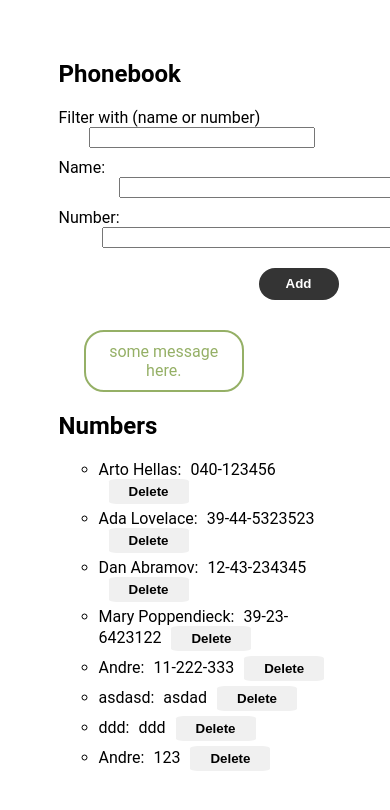
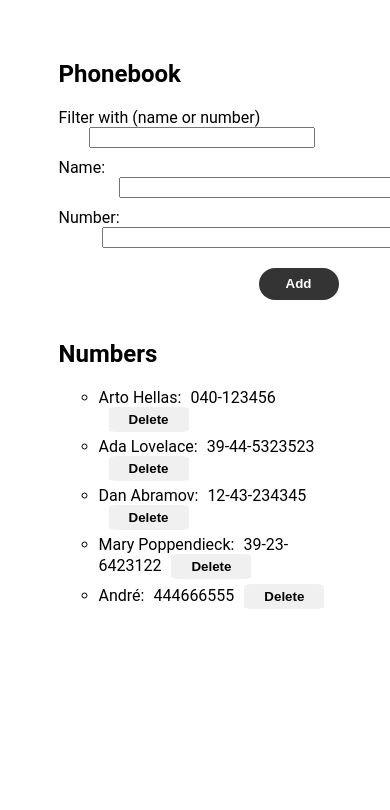
Before and after one commit to katsuragawa-fullstackopen/part-0-to-2, a React (Create React App) app in the folder part2/phonebook/: page / in a window 390 px wide. Shown: the top 810 px of the page. Built offline with nearby package versions, Linux system fonts and the light colour scheme; data requests are answered from the project's data file; the HTML template or start-up script is replaced by a standard one.

Commit message:
Update phonebook to 2.20

```diff
--- a/part2/phonebook/db.json
+++ b/part2/phonebook/db.json
@@ -21,24 +21,9 @@
       "id": 4
     },
     {
-      "name": "Andre",
-      "number": "11-222-333",
+      "name": "André",
+      "number": "444666555",
       "id": 5
-    },
-    {
-      "name": "asdasd",
-      "number": "asdad",
-      "id": 6
-    },
-    {
-      "name": "ddd",
-      "number": "ddd",
-      "id": 7
-    },
-    {
-      "name": "Andre",
-      "number": "123",
-      "id": 8
     }
   ]
 }
--- a/part2/phonebook/src/App.js
+++ b/part2/phonebook/src/App.js
@@ -1,64 +1,9 @@
 import React, { useEffect, useState } from "react";
 import phonebookServices from "./services/phonebook";
-
-const Filter = ({ search, handleSearch }) => (
-  <form>
-    <div className="search-container">
-      Filter with (name or number){" "}
-      <input value={search} onChange={handleSearch} id="search" />
-    </div>
-  </form>
-);
-
-const Form = ({
-  newName,
-  handleNameInput,
-  newNumber,
-  handleNumberInput,
-  addPerson,
-}) => (
-  <form>
-    <div className="input">
-      Name: <input value={newName} onChange={handleNameInput} id="name" />
-    </div>
-    <div className="input">
-      Number:{" "}
-      <input value={newNumber} onChange={handleNumberInput} id="number" />
-    </div>
-    <div className="btn">
-      <button type="submit" onClick={addPerson}>
-        Add
-      </button>
-    </div>
-  </form>
-);
-
-const Persons = ({ persons, search, deletePerson }) => {
-  // callback for filter
-  const filterPerson = (person) =>
-    person.name.toLocaleLowerCase().includes(search.toLocaleLowerCase()) ||
-    person.number.includes(search);
-  return (
-    <div>
-      <ul>
-        {/* show only persons compatible with the search */}
-        {persons.filter(filterPerson).map((person) => (
-          <li key={person.name}>
-            {person.name}: <span>{person.number}</span>
-            <button onClick={() => deletePerson(person.id)} className="del-btn">
-              Delete
-            </button>
-          </li>
-        ))}
-      </ul>
-    </div>
-  );
-};
-
-const Notification = ({ message }) => {
-  if (message === null) return null;
-  return <div className="add-message">{message}</div>;
-};
+import Filter from "./components/Filter";
+import Form from "./components/Form";
+import Persons from "./components/Persons";
+import Notification from "./components/Notification";
 
 const App = () => {
   // setup hooks
@@ -66,7 +11,8 @@ const App = () => {
   const [newName, setNewName] = useState("");
   const [newNumber, setNewNumber] = useState("");
   const [search, setSearch] = useState("");
-  const [addMsg, setAddMsg] = useState("some message here.");
+  const [alertMsg, setAlertMsg] = useState(null);
+  const [msgStyle, setMsgStyle] = useState();
 
   useEffect(() => {
     phonebookServices.getContacts().then((contacts) => setPersons(contacts));
@@ -111,23 +57,40 @@ const App = () => {
       if (
         window.confirm(`${newName} already in the Phonebook, wanna update it?`)
       ) {
-        newPersonObject.id--;
+        const personToUpdate = persons.find(
+          (person) => person.name === newName
+        );
+        newPersonObject.id = personToUpdate.id;
+        console.log(newPersonObject.id);
         phonebookServices
           .updateContact(newPersonObject)
           .then((updatedContact) => {
             console.log(
-              `Update ${updatedContact.name} number to ${updatedContact.number}`
+              `Update ${updatedContact.id} ${updatedContact.name} number to ${updatedContact.number}`
             );
-            const updatedList = persons
-              .filter((person) => person.id !== newPersonObject.id)
-              .concat(updatedContact);
-            setPersons(updatedList);
+            setPersons(
+              persons.map((person) =>
+                person.id !== updatedContact.id ? person : updatedContact
+              )
+            );
             setNewName("");
             setNewNumber("");
 
-            setAddMsg(`Updated contact ${newPersonObject.name}`);
+            setAlertMsg(`Updated contact ${newPersonObject.name}`);
+            setMsgStyle("add-message")
             setTimeout(() => {
-              setAddMsg(null);
+              setAlertMsg(null);
+            }, 2000);
+          })
+          .catch((error) => {
+            console.log(error);
+            setNewName("");
+            setNewNumber("");
+
+            setAlertMsg(`Sorry, the contact ${newPersonObject.name} was deleted from server`);
+            setMsgStyle("sorry-message")
+            setTimeout(() => {
+              setAlertMsg(null);
             }, 2000);
           });
       } else {
@@ -145,9 +108,10 @@ const App = () => {
           setNewName("");
           setNewNumber("");
 
-          setAddMsg(`Created new contact ${newPersonObject.name}`);
+          setAlertMsg(`Created new contact ${newPersonObject.name}`);
+          setMsgStyle("add-message")
           setTimeout(() => {
-            setAddMsg(null);
+            setAlertMsg(null);
           }, 2000);
         });
     }
@@ -177,7 +141,7 @@ const App = () => {
         handleNumberInput={handleNumberInput}
         addPerson={addPerson}
       />
-      <Notification message={addMsg} />
+      <Notification message={alertMsg} style={msgStyle} />
       <h2>Numbers</h2>
       <Persons persons={persons} search={search} deletePerson={deletePerson} />
     </div>
--- /dev/null
+++ b/part2/phonebook/src/components/Filter.js
@@ -0,0 +1,12 @@
+import React from "react";
+
+const Filter = ({ search, handleSearch }) => (
+  <form>
+    <div className="search-container">
+      Filter with (name or number){" "}
+      <input value={search} onChange={handleSearch} id="search" />
+    </div>
+  </form>
+);
+
+export default Filter;
--- /dev/null
+++ b/part2/phonebook/src/components/Form.js
@@ -0,0 +1,26 @@
+import React from "react";
+
+const Form = ({
+  newName,
+  handleNameInput,
+  newNumber,
+  handleNumberInput,
+  addPerson,
+}) => (
+  <form>
+    <div className="input">
+      Name: <input value={newName} onChange={handleNameInput} id="name" />
+    </div>
+    <div className="input">
+      Number:{" "}
+      <input value={newNumber} onChange={handleNumberInput} id="number" />
+    </div>
+    <div className="btn">
+      <button type="submit" onClick={addPerson}>
+        Add
+      </button>
+    </div>
+  </form>
+);
+
+export default Form;
--- /dev/null
+++ b/part2/phonebook/src/components/Notification.js
@@ -0,0 +1,8 @@
+import React from "react";
+
+const Notification = ({ message, style }) => {
+  if (message === null) return null;
+  return <div className={style}>{message}</div>;
+};
+
+export default Notification;
--- /dev/null
+++ b/part2/phonebook/src/components/Persons.js
@@ -0,0 +1,25 @@
+import React from "react";
+
+const Persons = ({ persons, search, deletePerson }) => {
+  // callback for filter
+  const filterPerson = (person) =>
+    person.name.toLocaleLowerCase().includes(search.toLocaleLowerCase()) ||
+    person.number.includes(search);
+  return (
+    <div>
+      <ul>
+        {/* show only persons compatible with the search */}
+        {persons.filter(filterPerson).map((person) => (
+          <li key={person.name}>
+            {person.name}: <span>{person.number}</span>
+            <button onClick={() => deletePerson(person.id)} className="del-btn">
+              Delete
+            </button>
+          </li>
+        ))}
+      </ul>
+    </div>
+  );
+};
+
+export default Persons;
--- a/part2/phonebook/src/index.css
+++ b/part2/phonebook/src/index.css
@@ -74,3 +74,15 @@ span {
   padding: 10px;
   margin: 10px 25px;
 }
+
+.sorry-message {
+  width: 50%;
+  text-align: center;
+  color: #f05e29;
+  font-size: 16px;
+  border-style: solid;
+  border-width: 2px;
+  border-radius: 20px;
+  padding: 10px;
+  margin: 10px 25px;
+}
```
